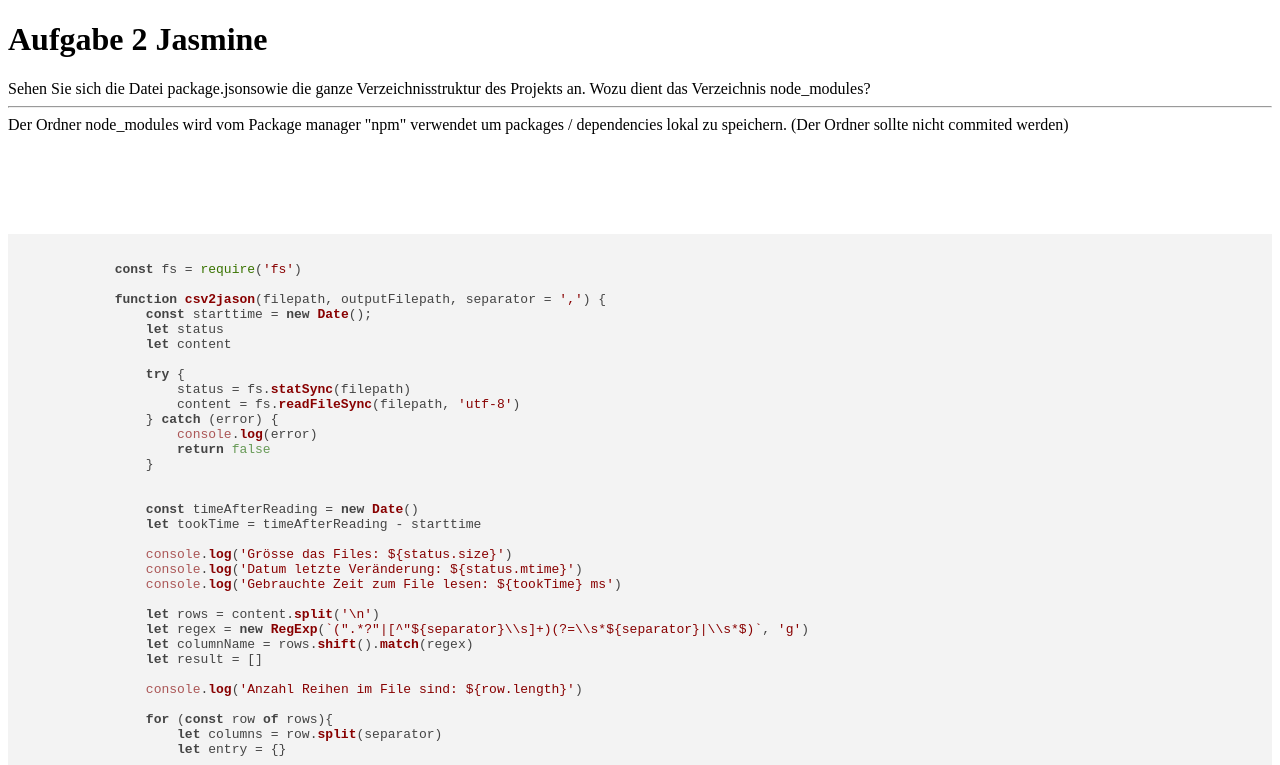
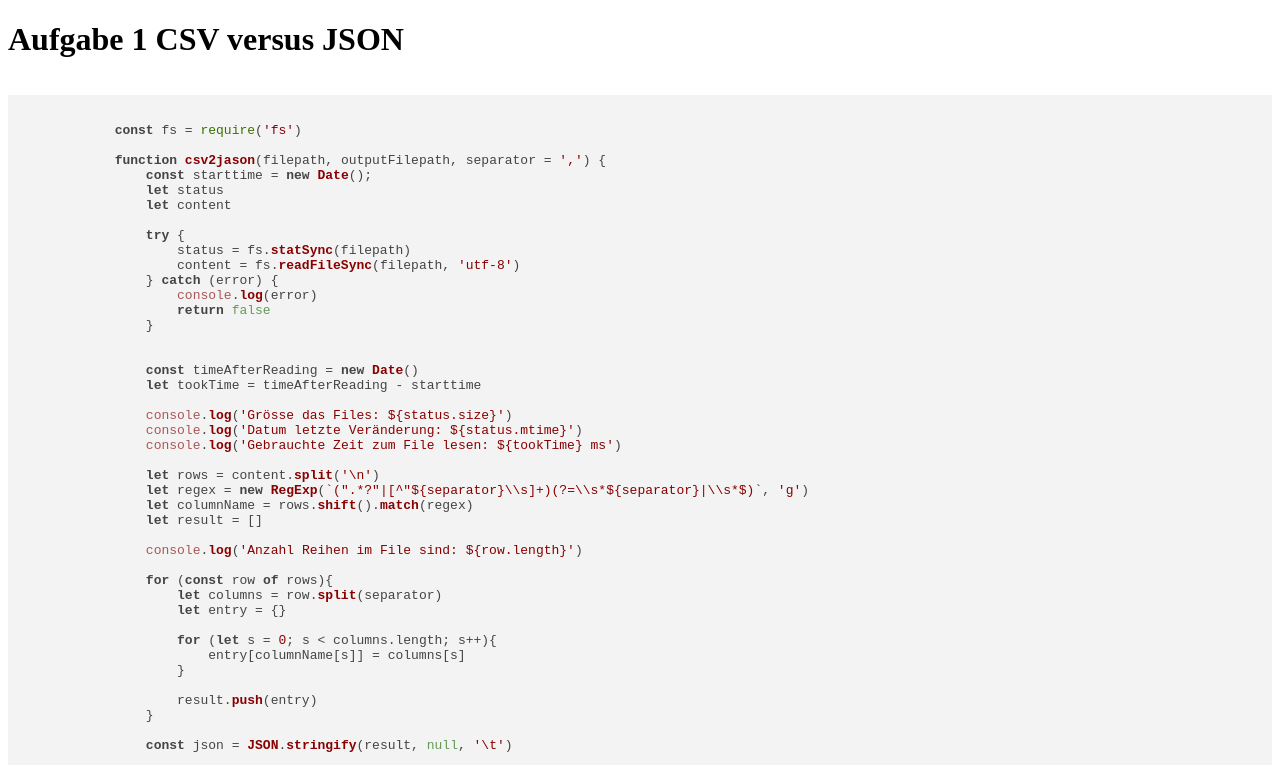
Before and after one commit to arslasel/Webentwicklung, a plain HTML site: page Praktikum6/Aufgabe1/Aufgabe1.html in a window 1280 px wide. Shown: the top 765 px of the page. Drawn offline with nearby package versions, Linux system fonts and the light colour scheme.

Commit message:
Added some feature

```diff
--- a/Praktikum6/Aufgabe1/Aufgabe1.html
+++ b/Praktikum6/Aufgabe1/Aufgabe1.html
@@ -13,14 +13,9 @@
 
 <body>
 
-    <h1>Aufgabe 2 Jasmine</h1>
+    <h1>Aufgabe 1 CSV versus JSON</h1>
 
-    Sehen Sie sich die Datei package.jsonsowie die ganze Verzeichnisstruktur des Projekts an. Wozu dient das Verzeichnis
-    node_modules?
-    <hr>
-    Der Ordner node_modules wird vom Package manager "npm" verwendet um packages / dependencies lokal zu speichern. (Der
-    Ordner sollte nicht commited werden)
-    <br><br><br><br><br>
+
 
     <pre>
         <code class="language-javascript">
```
